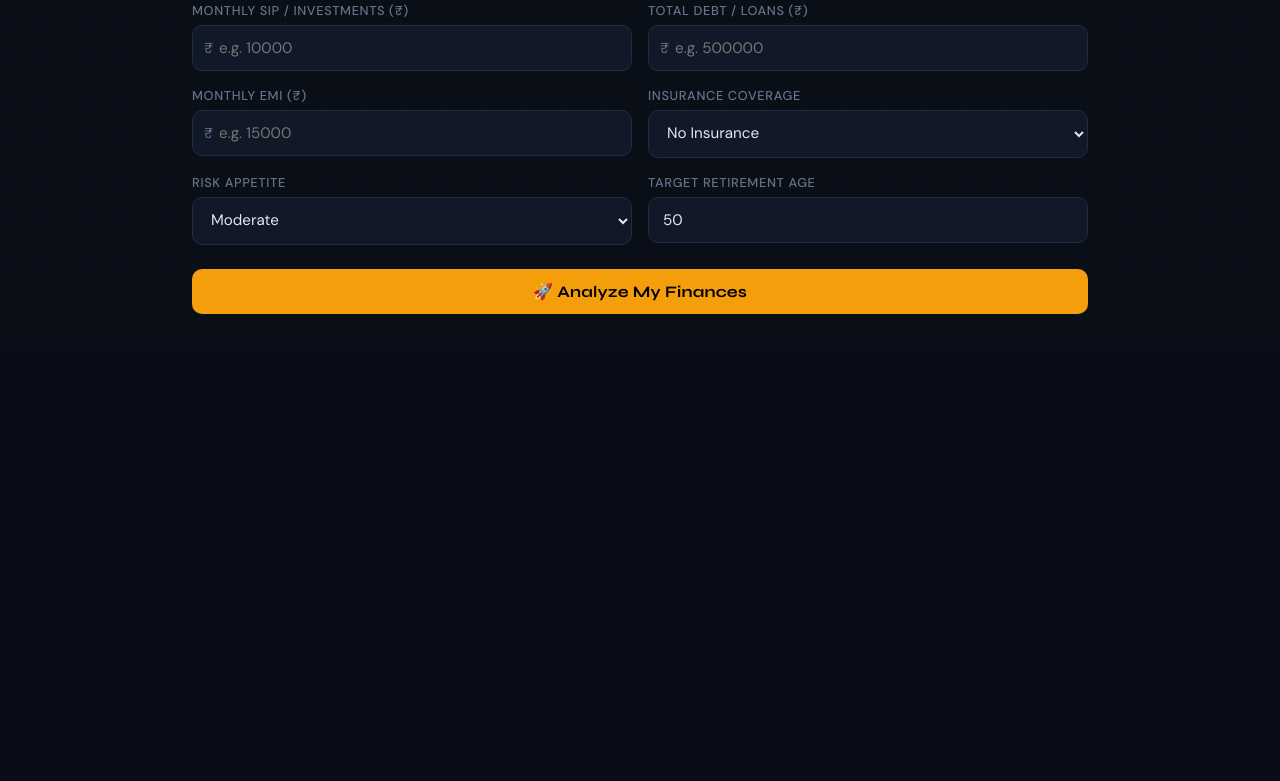
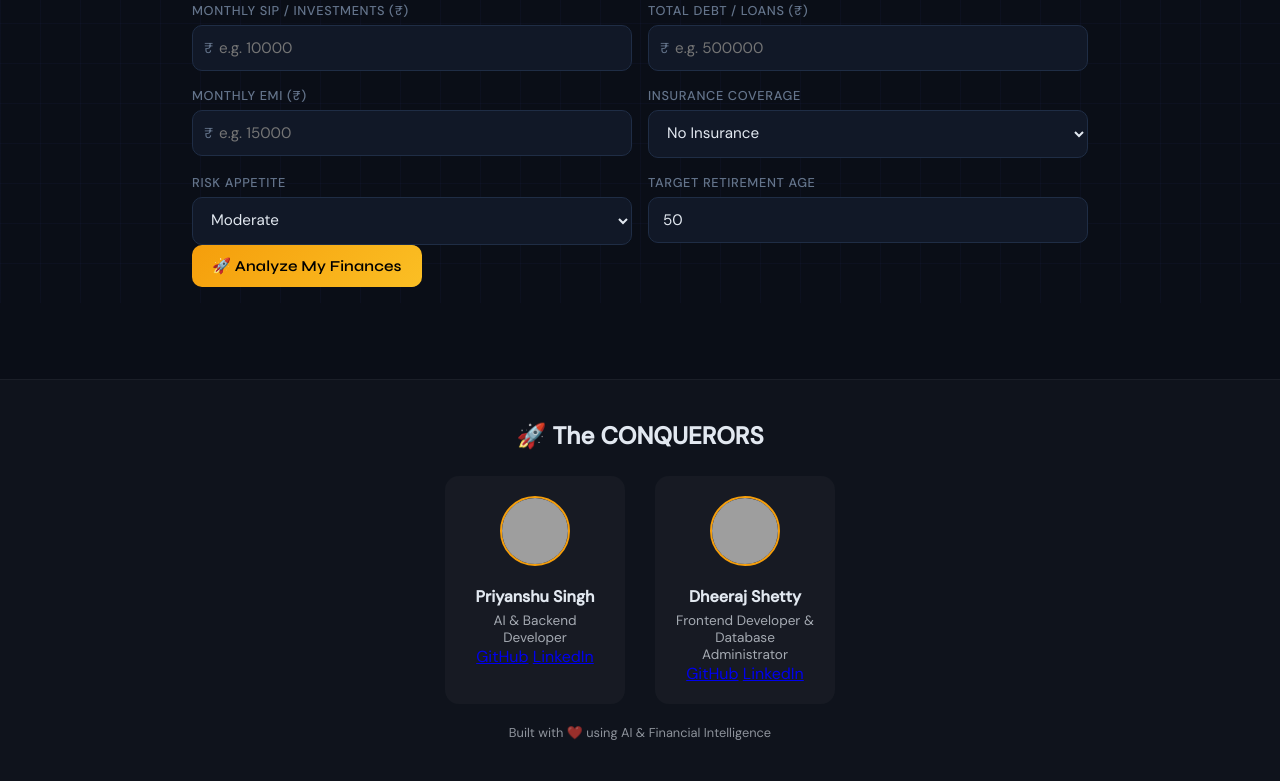
Before and after one commit to Celest14l/WealthSutra_AI, a Flask app: page / in a window 1280 px wide. Shown: the part 497-1278 px from the top of the page. Before the commit the page ends 811 px from the top, so only its background shows below. Run offline with Flask 3, Linux system fonts and the light colour scheme; grey boxes are pictures that could not be loaded.

Commit message:
Add files via upload

```diff
--- a/templates/fire_advisor.html
+++ b/templates/fire_advisor.html
@@ -63,9 +64,20 @@
   .input-prefix input { padding-left:26px; }
 
   .btn { padding:13px 28px; border-radius:10px; border:none; cursor:pointer; font-family:'Syne',sans-serif; font-weight:700; font-size:.95rem; transition:all .2s; letter-spacing:.01em; }
-  .btn-primary { background:var(--accent); color:#000; width:100%; margin-top:24px; font-size:1rem; }
-  .btn-primary:hover { background:#fbbf24; transform:translateY(-1px); box-shadow:0 8px 24px rgba(245,158,11,.3); }
+ .btn-primary {
+  background: linear-gradient(135deg, #f59e0b, #fbbf24);
+  border: none;
+  padding: 12px 20px;
+  border-radius: 10px;
+  color: black;
+  font-weight: 600;
+  cursor: pointer;
+  transition: 0.2s ease;
+}
 
+.btn-primary:hover {
+  transform: scale(1.03);
+}
   /* SCORE DASHBOARD */
   .score-hero { display:flex; align-items:center; gap:40px; background:var(--card); border:1px solid var(--border); border-radius:20px; padding:32px; margin-bottom:28px; }
   .score-ring { position:relative; width:140px; height:140px; flex-shrink:0; }
@@ -78,6 +90,87 @@
   .score-info h2 { font-family:'Syne',sans-serif; font-size:1.6rem; font-weight:800; }
   .score-info p { color:var(--muted); margin-top:6px; line-height:1.6; }
   .score-badge { display:inline-block; padding:4px 12px; border-radius:20px; font-size:.8rem; font-weight:600; margin-top:10px; }
+
+.hint {
+  margin-top: 10px;
+  font-size: 0.85rem;
+  opacity: 0.7;
+}
+
+.placeholder {
+  opacity: 0.6;
+  font-style: italic;
+}
+
+.fire-grid {
+  display: grid;
+  grid-template-columns: 1fr 1fr;
+  gap: 20px;
+  margin-top: 20px;
+}
+
+.team-footer {
+  margin-top: 60px;
+  padding: 40px 20px;
+  background: rgba(255,255,255,0.02);
+  border-top: 1px solid rgba(255,255,255,0.05);
+  text-align: center;
+}
+
+.footer-container h2 {
+  margin-bottom: 25px;
+  font-weight: 600;
+}
+
+.team-grid {
+  display: flex;
+  justify-content: center;
+  gap: 30px;
+  flex-wrap: wrap;
+}
+
+.team-card {
+  background: rgba(255,255,255,0.03);
+  padding: 20px;
+  border-radius: 14px;
+  width: 180px;
+  transition: 0.2s;
+}
+
+.team-card:hover {
+  transform: translateY(-5px);
+}
+
+.team-card img {
+  width: 70px;
+  height: 70px;
+  border-radius: 50%;
+  margin-bottom: 10px;
+  object-fit: cover;
+  border: 2px solid #f59e0b;
+}
+
+.team-card h4 {
+  margin: 5px 0;
+}
+
+.team-card p {
+  font-size: 0.85rem;
+  opacity: 0.7;
+}
+
+.footer-note {
+  margin-top: 20px;
+  font-size: 0.8rem;
+  opacity: 0.6;
+}
+
+.fire-inputs, .fire-result {
+  background: rgba(255,255,255,0.03);
+  border-radius: 14px;
+  padding: 20px;
+  border: 1px solid rgba(255,255,255,0.05);
+}
 
   .cats { display:grid; grid-template-columns:1fr 1fr 1fr; gap:14px; margin-bottom:28px; }
   .cat-card { background:var(--card); border:1px solid var(--border); border-radius:14px; padding:18px; }
@@ -543,7 +661,7 @@ async function planLife() {
   const event = document.getElementById("lifeEvent").value;
 
   const box = document.getElementById("lifeResult");
-  box.innerHTML = "⏳ Analyzing...";
+  box.innerHTML = "⏳ Generating your life strategy...";
 
   const res = await fetch("http://127.0.0.1:5000/api/life-plan", {
     method: "POST",
@@ -552,9 +670,14 @@ async function planLife() {
   });
 
   const data = await res.json();
-  box.innerHTML = marked.parse(data.plan);
+
+  if (data.error) {
+    box.innerHTML = "❌ " + data.error;
+    return;
+  }
+
+  box.innerHTML = `<div class="ai-report">${marked.parse(data.plan)}</div>`;
 }
-
 async function generateReport() {
   const session_id = localStorage.getItem("session_id");
 
@@ -854,5 +977,44 @@ async function sendMsg() {
 // ── INIT FIRE SLIDERS ──────────────────────────────────
 document.getElementById('postExpense').value = '';
 </script>
+<footer class="team-footer">
+
+  <div class="footer-container">
+
+    <h2>🚀 The CONQUERORS</h2>
+
+    <div class="team-grid">
+
+      <!-- MEMBER 1 -->
+      <div class="team-card">
+        <img src="{{ url_for('static', filename='images/priya.jpeg') }}" alt="Member 1">
+        <h4>Priyanshu Singh</h4>
+        <p>AI & Backend Developer</p>
+        <div class="social-links">
+    <a href="https://github.com/Celest14l" target="_blank">GitHub</a>
+    <a href="https://www.linkedin.com/in/priyanshubeingcelestial/" target="_blank">LinkedIn</a>
+  </div>
+      </div>
+
+      <!-- MEMBER 2 -->
+      <div class="team-card">
+        <img src="{{ url_for('static', filename='images/dhee.jpeg') }}" alt="Member 2">
+        <h4>Dheeraj Shetty</h4>
+        <p>Frontend Developer & Database Administrator</p>
+        <div class="social-links">
+    <a href="https://github.com/ndheeraj-shetty" target="_blank">GitHub</a>
+    <a href="https://www.linkedin.com/in/satya-dheeraj-nagasuri" target="_blank">LinkedIn</a>
+  </div>
+      </div>
+
+    </div>
+
+    <p class="footer-note">
+      Built with ❤️ using AI & Financial Intelligence
+    </p>
+
+  </div>
+
+</footer>
 </body>
 </html>
```
Also changed, not shown: other parts of templates/fire_advisor.html (+36 -10 lines).
